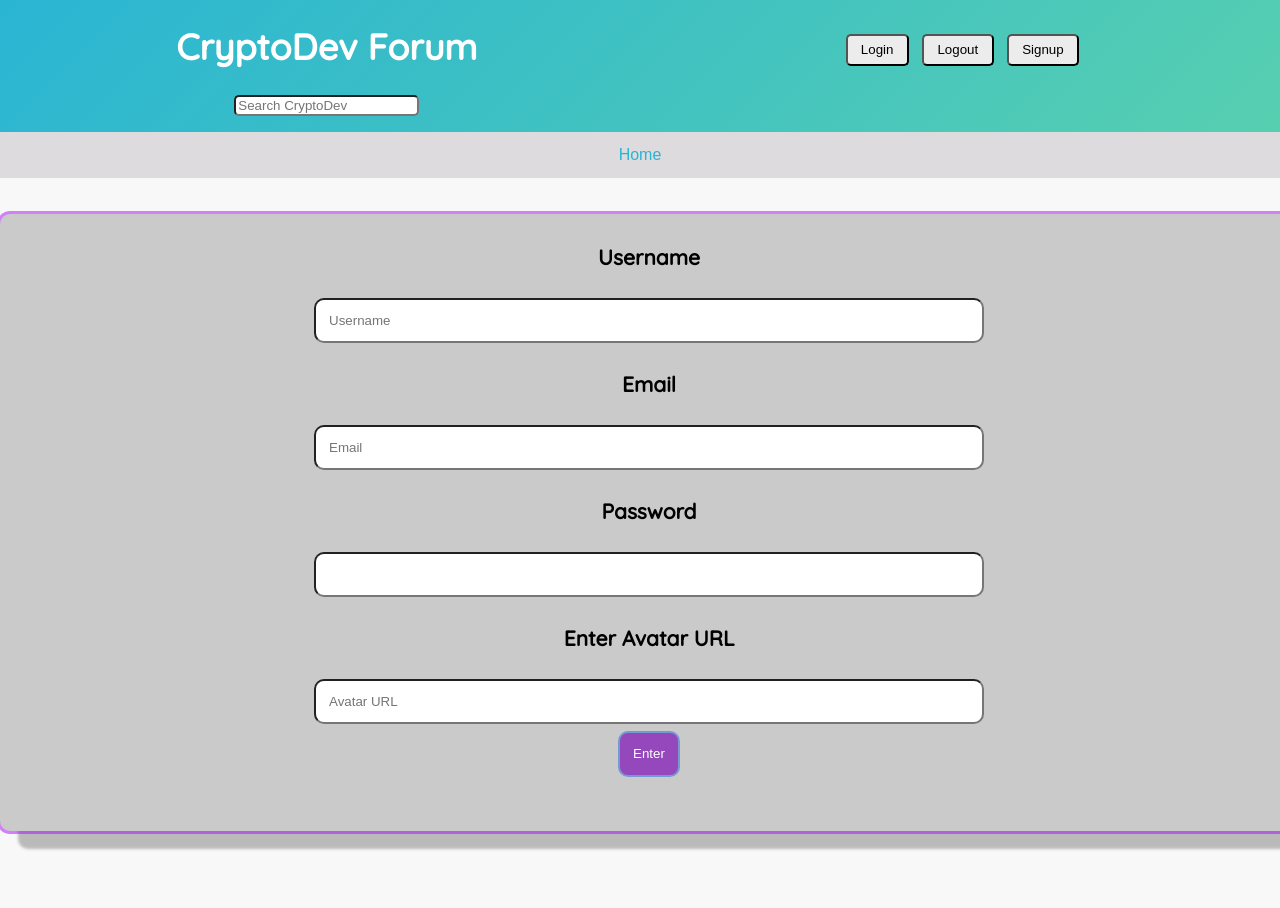
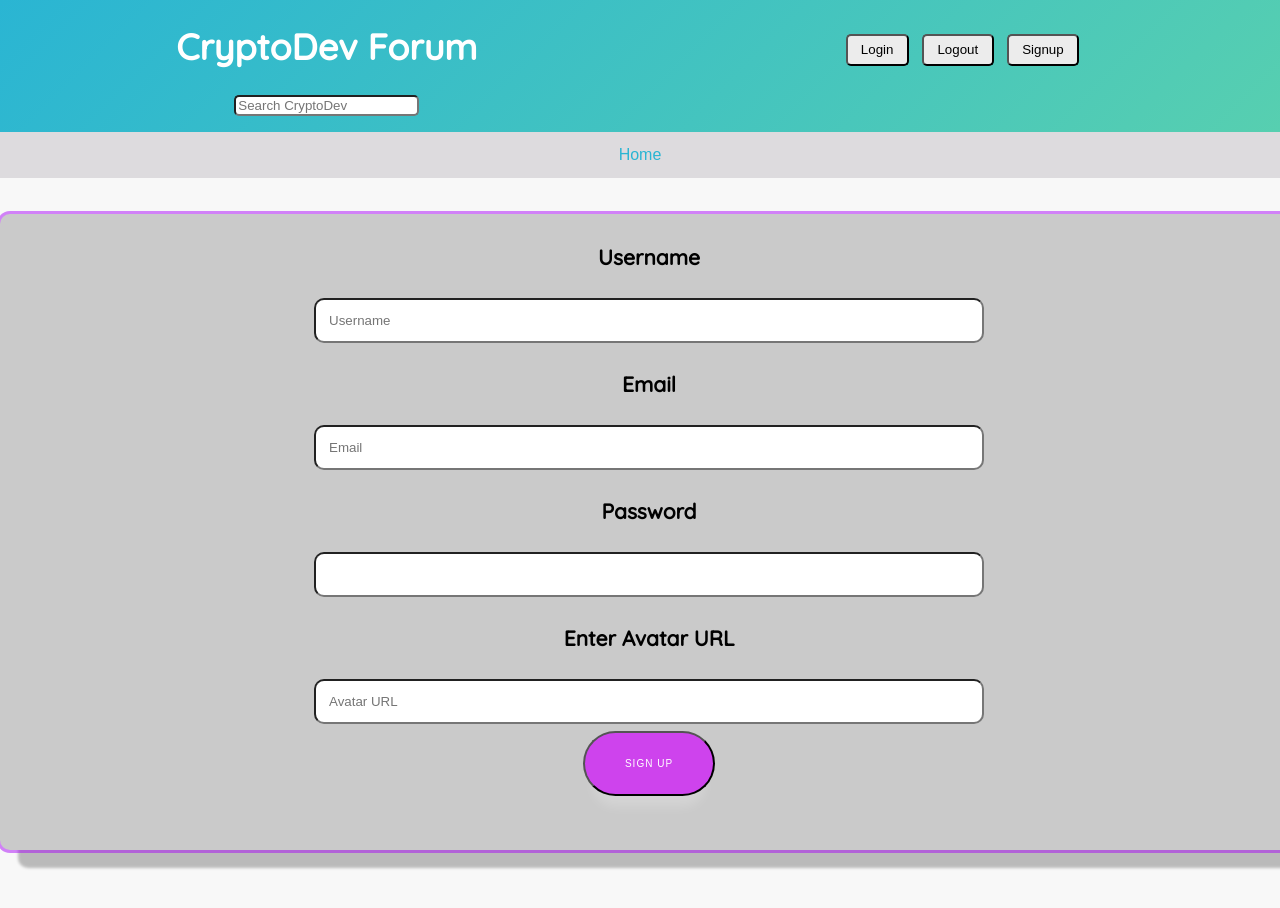
Before and after one commit to babux1/CryptoDev, a React (Create React App) app in the folder client/: page /signupform in a window 1280 px wide. Shown: the top 908 px of the page. Built offline with nearby package versions, Linux system fonts and the light colour scheme; no server answers.

Commit message:
Added styles to sSignupForm button

```diff
--- a/client/src/components/SignupForm.js
+++ b/client/src/components/SignupForm.js
@@ -83,7 +83,7 @@ function SignUpForm({ onLogin }) {
           placeholder="Avatar URL"
           onChange={(e) => setAvatarURL(e.target.value)}
         />
-        <input className="button" type="submit" value="Enter" />
+        <input className="create-post-btn" type="submit" value="Sign Up" />
       </form>
     </div>
   );
```
